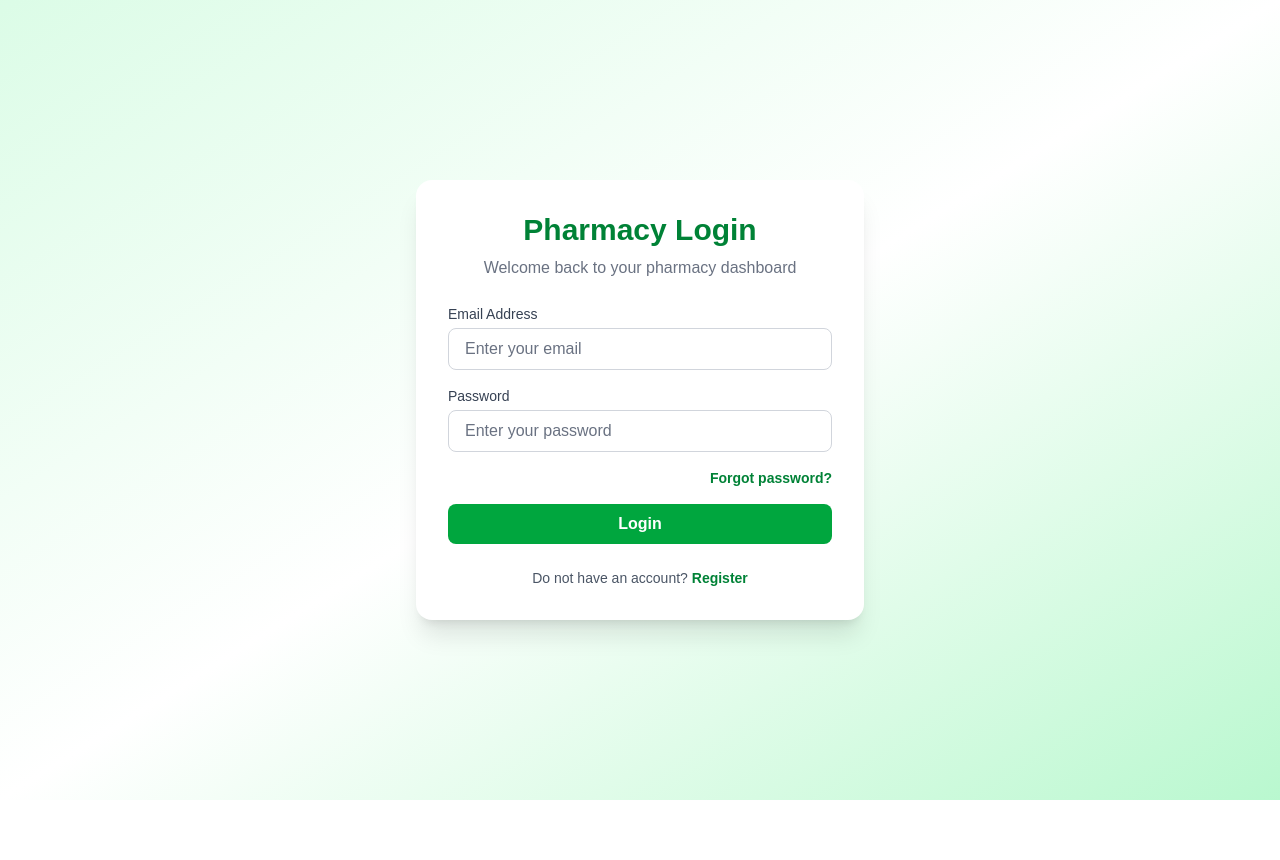
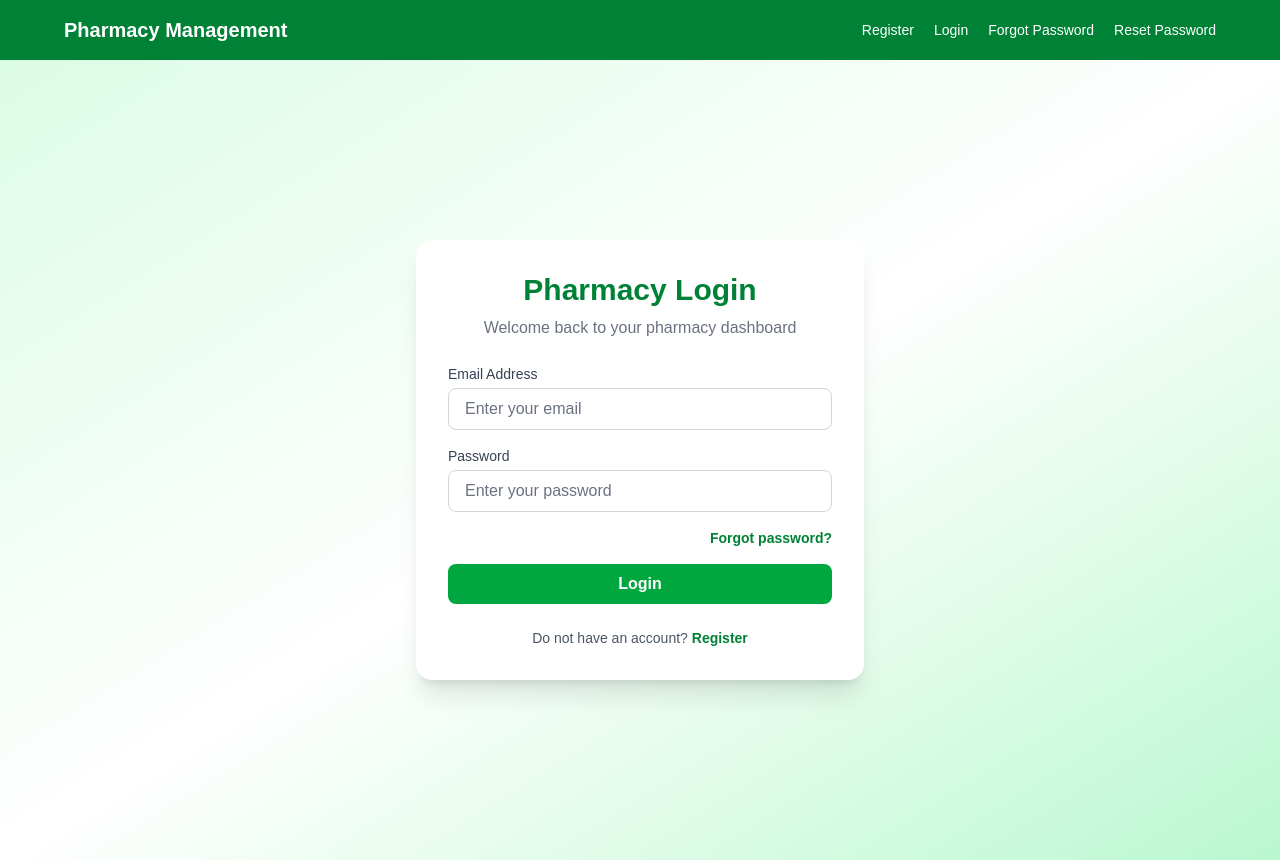
Before and after one commit to Asif11222/Pharmacy-Management-frontend, a Next.js app: page /login in a window 1280 px wide. Before the commit the page ends 800 px from the top, so only its background shows below. Built offline with nearby package versions, Linux system fonts and the light colour scheme.

Commit message:
root layout loads global css fronts shared in navbar every page

```diff
--- a/app/layout.tsx
+++ b/app/layout.tsx
@@ -1,6 +1,8 @@
 import type { Metadata } from "next";
 import { Geist, Geist_Mono } from "next/font/google";
 import "./globals.css";
+import Navbar from '../src/components/Navbar';
+
 
 const geistSans = Geist({
   variable: "--font-geist-sans",
@@ -13,8 +15,11 @@
 });
 
 export const metadata: Metadata = {
-  title: "Create Next App",
-  description: "Generated by create next app",
+  title: "Pharmacy Management",
+  description: "Pharmacy Management System",
+  icons: {
+    icon: "/icon.svg",
+  },
 };
 
 export default function RootLayout({
@@ -27,7 +32,10 @@
       lang="en"
       className={`${geistSans.variable} ${geistMono.variable} h-full antialiased`}
     >
-      <body className="min-h-full flex flex-col">{children}</body>
+      <body className="min-h-full flex flex-col">
+        <Navbar />
+        {children}
+      </body>
     </html>
   );
 }
```
